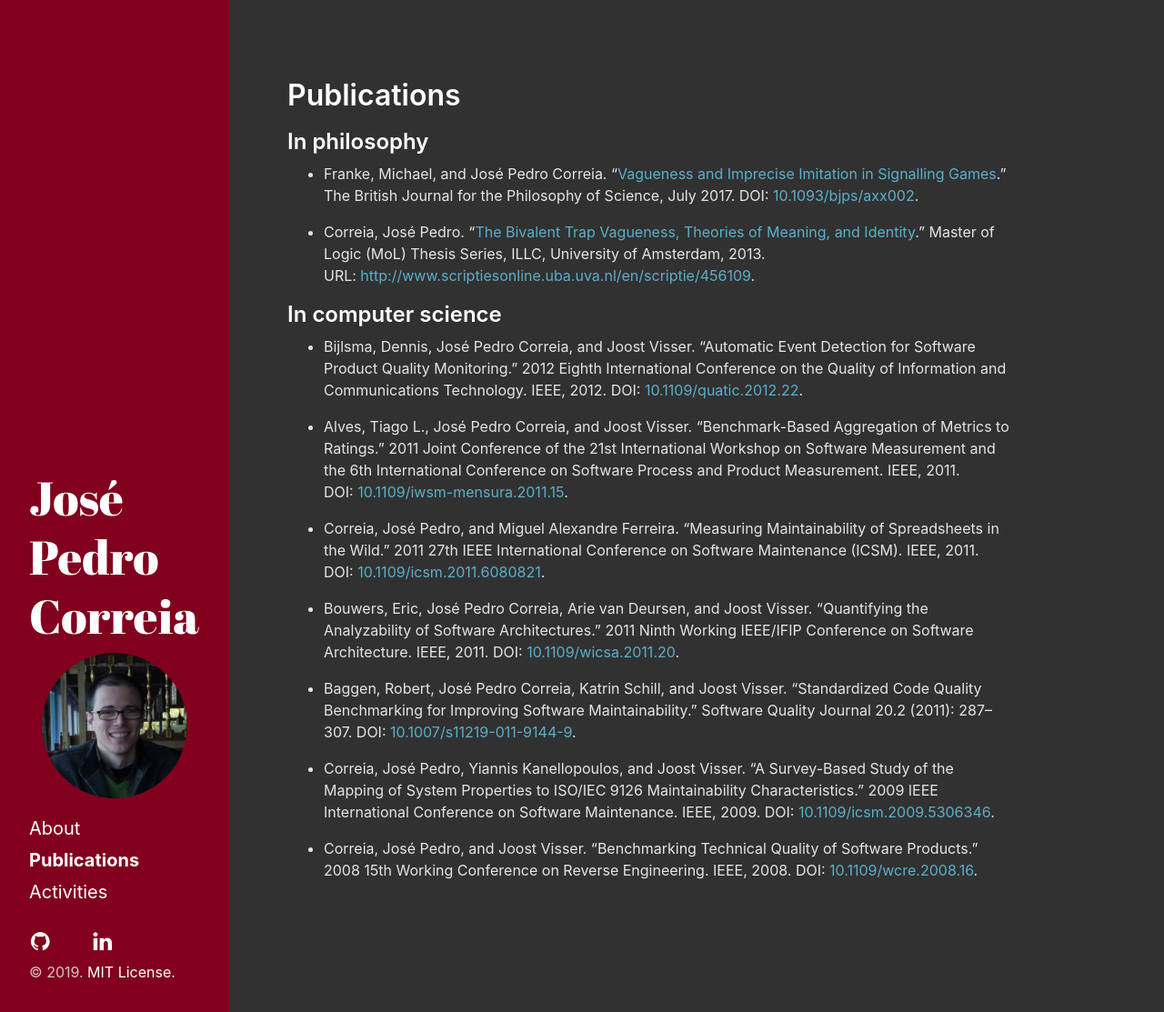
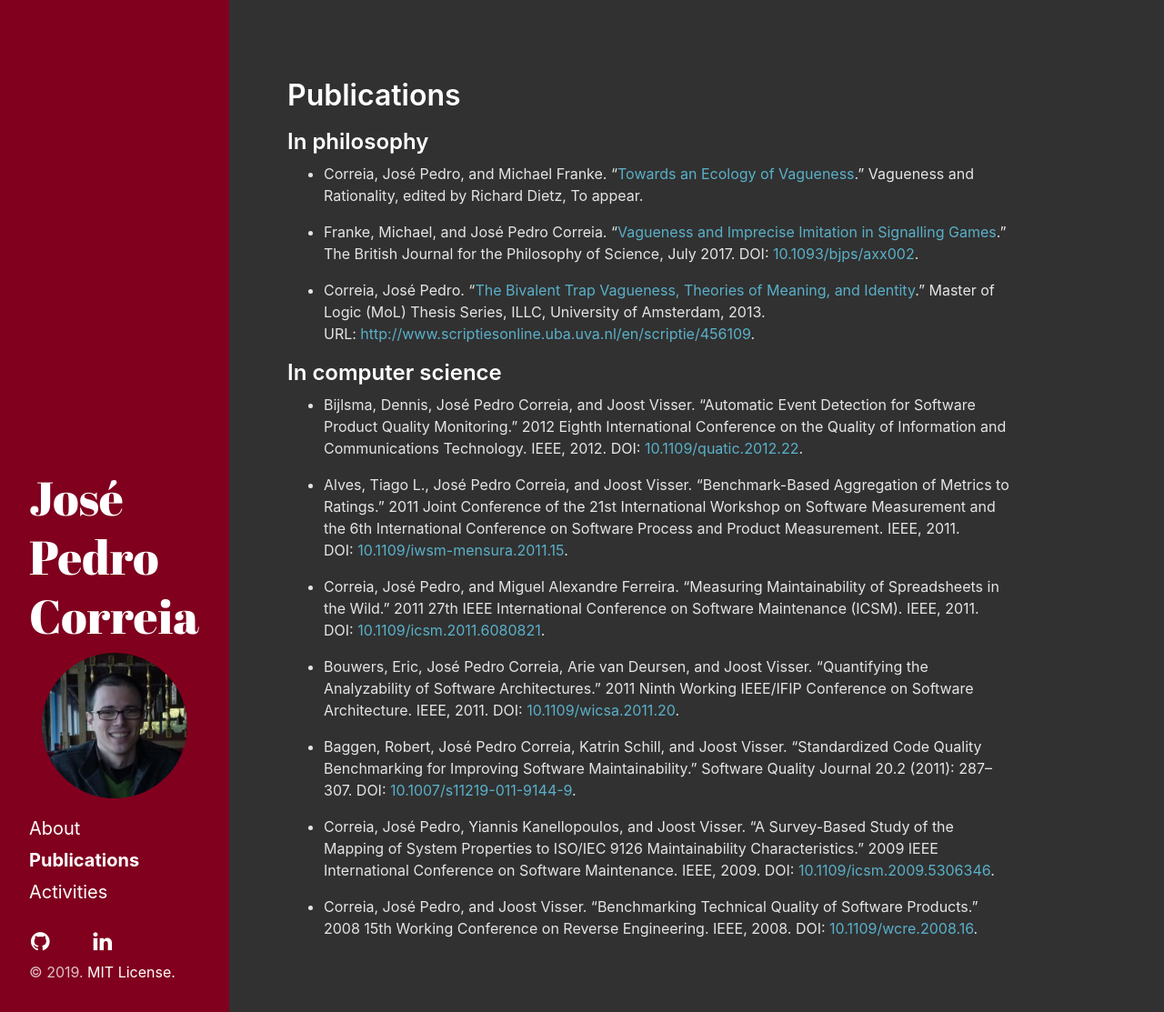
Before and after one commit to josepedrocorreia/josepedrocorreia.github.io, a Jekyll site: the page built from publications.md, in a window 1280 px wide. Shown: the whole page at 91% size. Built offline with Jekyll 4.4.1, drawn with Linux system fonts in a browser that asks for light colours; nearby versions of some CDN libraries; some web fonts are replaced; a style sheet for code colours, icons or effects is not loaded.

Commit message:
Added book section to appear.

```diff
--- a/publications.md
+++ b/publications.md
@@ -8,6 +8,8 @@ order: 1
 # Publications
 
 ## In philosophy
+
+* Correia, José Pedro, and Michael Franke. “[Towards an Ecology of Vagueness](/assets/pdf/CorreiaFranke_Towards_an_Ecology_of_Vagueness.pdf).” Vagueness and Rationality, edited by Richard Dietz, To appear.
 
 * Franke, Michael, and José Pedro Correia. "[Vagueness and Imprecise Imitation in Signalling Games](/assets/pdf/FrankeCorreia_2016_Vagueness_and_imprecise_imitation_in_signalling_games.pdf)." The British Journal for the Philosophy of Science, July 2017. DOI:&nbsp;[10.1093/bjps/axx002](https://doi.org/10.1093/bjps/axx002).
 
```
Also changed, not shown: 1 other file.
